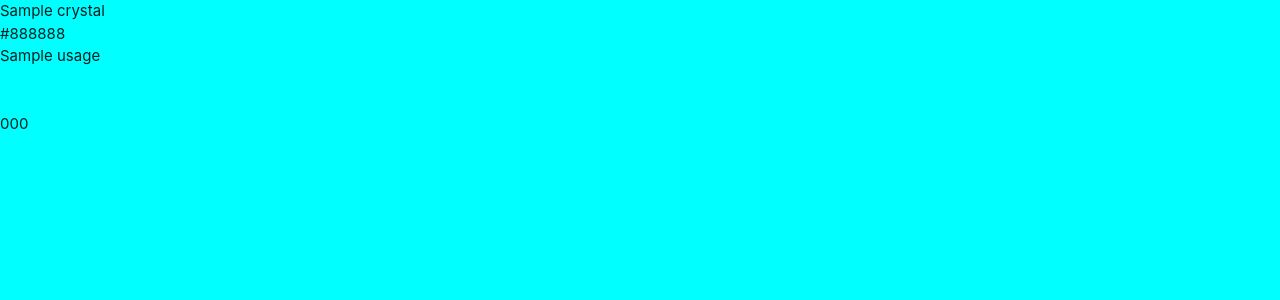
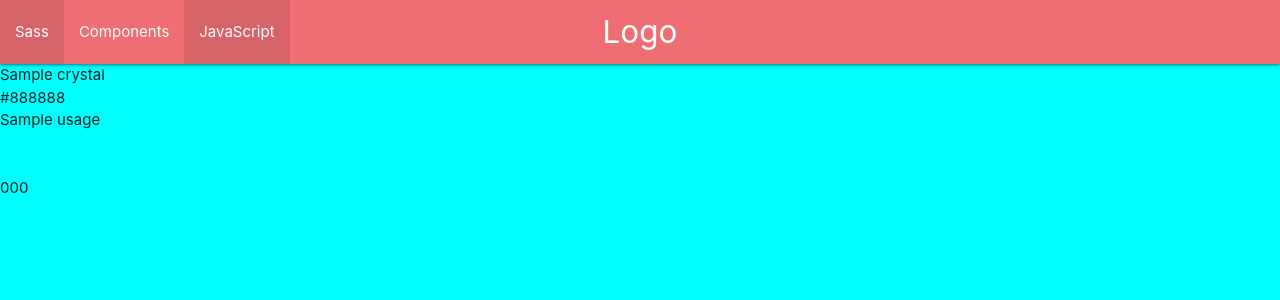
Before and after one commit to Code-Institute-Submissions/Mjau83-myCrystals_AugResub, a Flask app: page / in a window 1280 px wide. Shown: the top 300 px of the page. Run offline with Flask 2, Linux system fonts and the light colour scheme; a database or web service that is not in the repository returns one stand-in record (values such as "Sample title"); some libraries are stand-ins or nearby versions.

Commit message:
Add Active Items navbr from materialize

```diff
--- a/templates/base.html
+++ b/templates/base.html
@@ -13,7 +13,16 @@
 </head>
 <body>
     <header>
-
+        <nav>
+            <div class="nav-wrapper">
+                <a href="#!" class="brand-logo center">Logo</a>
+                <ul class="left hide-on-med-and-down">
+                    <li><a href="sass.html">Sass</a></li>
+                    <li><a href="badges.html">Components</a></li>
+                    <li class="active"><a href="collapsible.html">JavaScript</a></li>
+                </ul>
+            </div>
+        </nav>
     </header>
 
     {% block content %}
```
